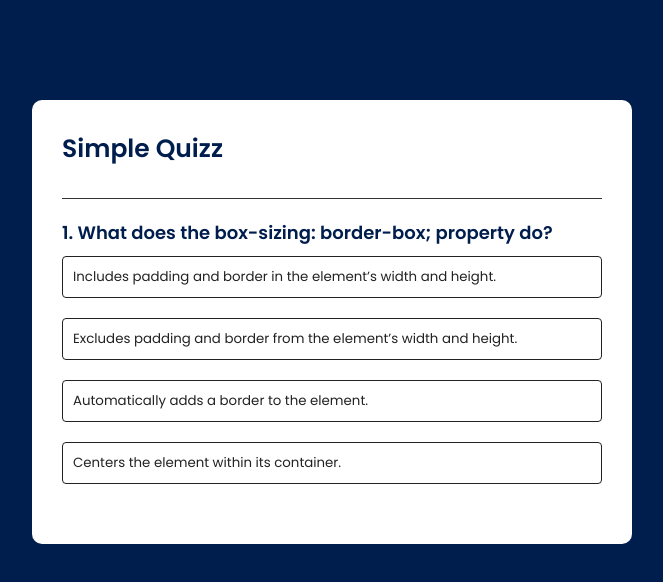
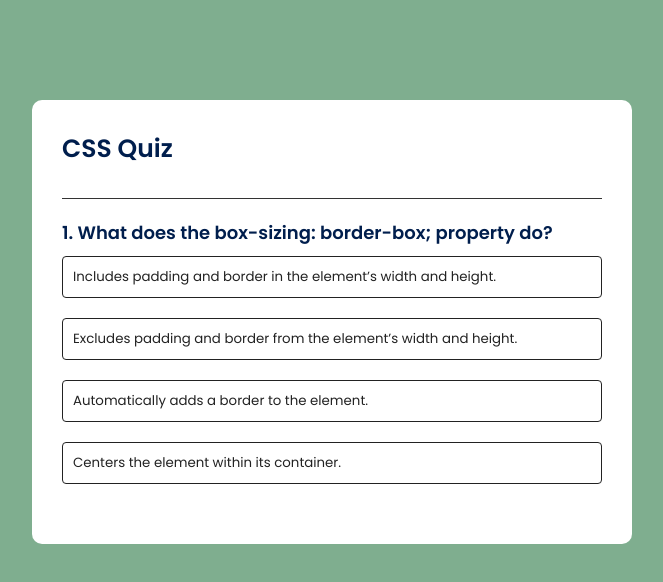
Before and after one commit to michseixas/simple-quizz-app, a plain HTML site: page index.html in a window 1280 px wide. Shown: the whole page, without its empty margins (308-971 px from the left). Drawn offline with Linux system fonts and the light colour scheme.

```diff
--- a/index.html
+++ b/index.html
@@ -3,7 +3,7 @@
   <head>
     <meta charset="UTF-8" />
     <meta name="viewport" content="width=device-width, initial-scale=1.0" />
-    <title>Quizz App</title>
+    <title>Quiz App</title>
     <link rel="stylesheet" href="style.css" />
     <link
       href="https://fonts.googleapis.com/css2?family=Poppins:wght@400;600&display=swap"
@@ -12,7 +12,7 @@
   </head>
   <body>
     <div class="app">
-      <h1>Simple Quizz</h1>
+      <h1>CSS Quiz</h1>
       <div class="quizz">
         <h2 id="question">Question Goes Here</h2>
         <div id="answer-buttons"></div>
--- a/style.css
+++ b/style.css
@@ -6,7 +6,7 @@
 }
 
 body{
-    background: #001e4d;
+    background: #7fae8f;
 }
 
 .app{
```
Also changed, not shown: correct-answer.png (added), score.png (added), the-quiz.png (added), wrong-answer.png (added), 1 other file.
